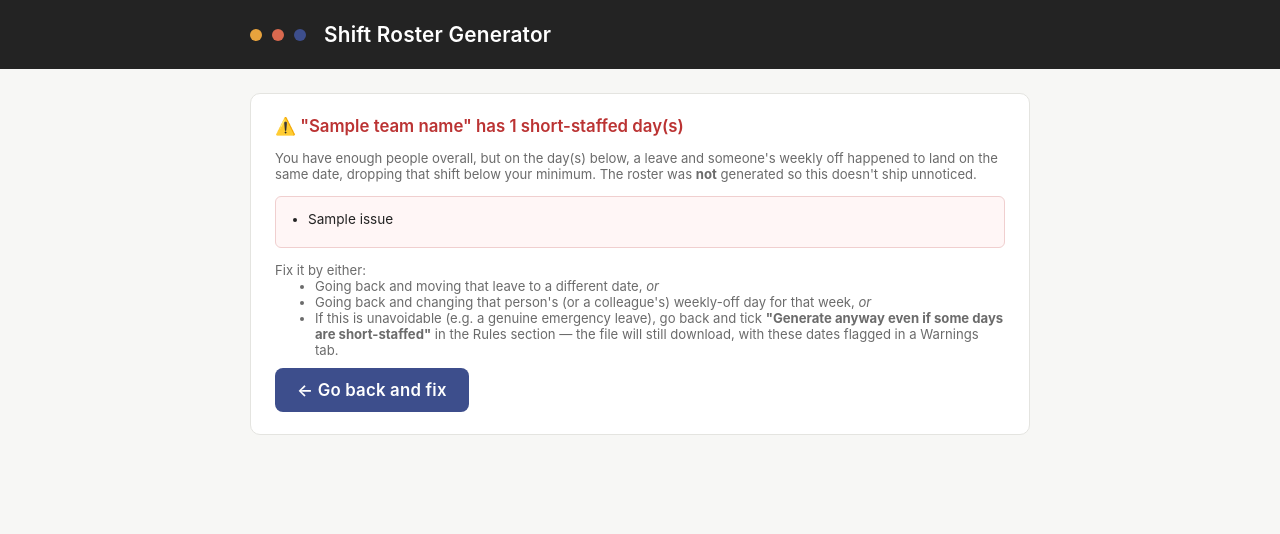
After one commit to Kaviyarasu30/shift_roster, a Flask app: template shift-roster-portal_1/templates/day_shortfall_error.html in a window 1280 px wide. The commit adds this page. Shown: the top 534 px of the page. Run offline with Flask 3, Linux system fonts and the light colour scheme; the template is opened without the code that fills it: most values are stand-ins (such as "Sample title", 1, 10 or a date in 2020).

Commit message:
Add files via upload

```diff
--- a/shift-roster-portal_1/app.py
+++ b/shift-roster-portal_1/app.py
@@ -134,6 +134,23 @@ def generate():
         })
 
     result = generate_roster(team_name, start_date, end_date, employees, employee_shifts, rules, leaves)
+
+    # ---- Hard check #2: did any SPECIFIC day dip below the minimum? ----
+    # This catches cases where you have enough people overall, but a
+    # leave happens to land on the same day as someone's weekly off,
+    # temporarily dropping a shift below the minimum. By default this
+    # also blocks the download (instead of just noting it in a
+    # spreadsheet tab you might not notice) so short-staffed days never
+    # silently ship. Tick "Generate anyway" in the Rules section if you
+    # need the file regardless (e.g. an unavoidable emergency leave).
+    allow_understaffed = form.get("allow_understaffed_days") == "on"
+    if result["warnings"] and not allow_understaffed:
+        return render_template(
+            "day_shortfall_error.html",
+            team_name=team_name,
+            issues=result["warnings"],
+        ), 400
+
     excel_bytes = build_excel(team_name, start_date, end_date, result)
 
     filename = (
--- a/shift-roster-portal_1/static/style.css
+++ b/shift-roster-portal_1/static/style.css
@@ -213,6 +213,18 @@ input[type=text], input[type=number], input[type=date], select{
   padding:12px 22px;
   margin-top:10px;
 }
+.issue-list{
+  font-size:0.85rem;
+  color:var(--ink);
+  background:#FFF6F6;
+  border:1px solid #F0CFCF;
+  border-radius:6px;
+  padding:14px 14px 14px 32px;
+  margin:14px 0;
+  max-height:320px;
+  overflow-y:auto;
+}
+.issue-list li{ margin-bottom:6px; }
 
 @media (max-width:600px){
   .grid-2, .grid-3{ grid-template-columns:1fr; }
--- /dev/null
+++ b/shift-roster-portal_1/templates/day_shortfall_error.html
@@ -0,0 +1,45 @@
+<!DOCTYPE html>
+<html lang="en">
+<head>
+<meta charset="UTF-8">
+<title>Some days are short-staffed — Shift Roster Generator</title>
+<link rel="stylesheet" href="{{ url_for('static', filename='style.css') }}">
+</head>
+<body>
+
+<header class="topbar">
+  <div class="topbar-inner">
+    <span class="dot dot-morning"></span><span class="dot dot-evening"></span><span class="dot dot-night"></span>
+    <h1>Shift Roster Generator</h1>
+  </div>
+</header>
+
+<main class="wrap">
+  <section class="card error-card">
+    <h2>⚠️ "{{ team_name }}" has {{ issues|length }} short-staffed day(s)</h2>
+    <p class="hint">
+      You have enough people overall, but on the day(s) below, a leave
+      and someone's weekly off happened to land on the same date,
+      dropping that shift below your minimum. The roster was
+      <strong>not</strong> generated so this doesn't ship unnoticed.
+    </p>
+
+    <ul class="issue-list">
+      {% for issue in issues %}
+      <li>{{ issue }}</li>
+      {% endfor %}
+    </ul>
+
+    <p class="hint">Fix it by either:</p>
+    <ul class="hint">
+      <li>Going back and moving that leave to a different date, <em>or</em></li>
+      <li>Going back and changing that person's (or a colleague's) weekly-off day for that week, <em>or</em></li>
+      <li>If this is unavoidable (e.g. a genuine emergency leave), go back and tick <strong>"Generate anyway even if some days are short-staffed"</strong> in the Rules section — the file will still download, with these dates flagged in a Warnings tab.</li>
+    </ul>
+
+    <a href="javascript:history.back()" class="btn-generate error-back-btn">← Go back and fix</a>
+  </section>
+</main>
+
+</body>
+</html>
--- a/shift-roster-portal_1/templates/index.html
+++ b/shift-roster-portal_1/templates/index.html
@@ -102,7 +102,7 @@
       </div>
 
       <h3>Minimum staff required per shift, every day</h3>
-      <p class="hint">If leaves or weekly-offs bring a shift below this number on any day, that day will be flagged in a "Warnings" tab in the downloaded file so you can adjust it manually.</p>
+      <p class="hint">If a specific day would drop below this number (e.g. a leave overlaps someone's weekly off), Generate Roster will stop and show you exactly which day/shift — no file downloads until it's fixed.</p>
       <div class="grid-3">
         <label>Morning
           <input type="number" name="min_staff_morning" value="1" min="0">
@@ -114,6 +114,10 @@
           <input type="number" name="min_staff_night" value="1" min="0">
         </label>
       </div>
+      <label class="checkbox-row">
+        <input type="checkbox" name="allow_understaffed_days">
+        Generate anyway even if some days are short-staffed (still flags them in a Warnings tab)
+      </label>
     </section>
 
     <!-- ============ LEAVES ============ -->
```
Also changed, not shown: shift-roster-portal_1/README.md.
